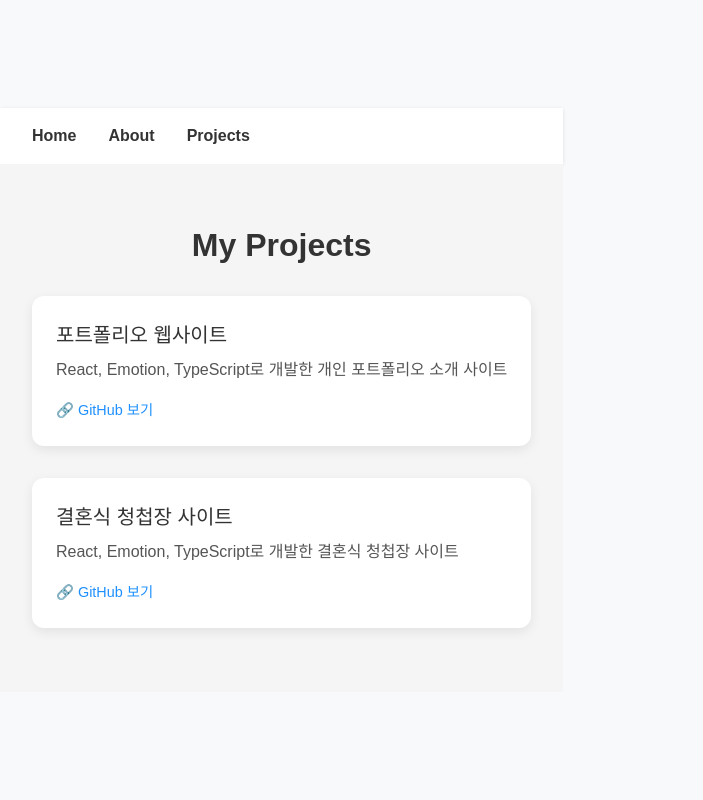
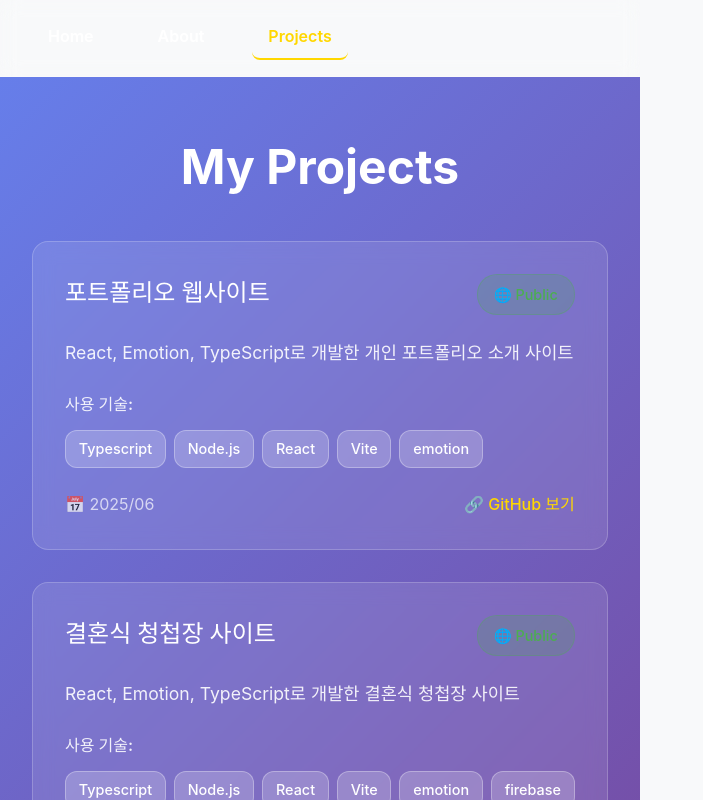
Before and after one commit to maroomir/portfolio, a React (Vite) app: page /projects in a window 1280 px wide. Shown: the top 800 px of the page, without its empty margins (0-703 px from the left). Built offline with nearby package versions, Linux system fonts and the light colour scheme.

Commit message:
fix: Update styles

```diff
--- a/src/components/Navbar.tsx
+++ b/src/components/Navbar.tsx
@@ -1,13 +1,21 @@
-import { Link } from "react-router-dom";
+import { Link, useLocation } from "react-router-dom";
 import styled from "@emotion/styled";
 
 function Navbar() {
+  const location = useLocation();
+
   return (
     <Wrapper>
-      <StyledLink to="/">Home</StyledLink>
-      <StyledLink to="/about">About</StyledLink>
-      <StyledLink to="/projects">Projects</StyledLink>
-  </Wrapper>
+      <StyledLink to="/" $isActive={location.pathname === "/"}>
+        Home
+      </StyledLink>
+      <StyledLink to="/about" $isActive={location.pathname === "/about"}>
+        About
+      </StyledLink>
+      <StyledLink to="/projects" $isActive={location.pathname === "/projects"}>
+        Projects
+      </StyledLink>
+    </Wrapper>
   );
 }
 
@@ -17,13 +25,24 @@ const Wrapper = styled.nav`
   display: flex;
   gap: 2rem;
   padding: 1rem 2rem;
-  background-color: #ffffff;
-  box-shadow: 0 1px 4px rgba(0, 0, 0, 0.1);
+  background: rgba(255, 255, 255, 0.1);
+  backdrop-filter: blur(10px);
+  border-bottom: 1px solid rgba(255, 255, 255, 0.2);
+  position: sticky;
+  top: 0;
+  z-index: 100;
 `;
 
-const StyledLink = styled(Link)`
+const StyledLink = styled(Link)<{ $isActive: boolean }>`
   font-weight: 600;
+  color: ${props => props.$isActive ? '#ffd700' : 'white'};
+  border-bottom: 2px solid ${props => props.$isActive ? '#ffd700' : 'transparent'};
+  padding: 0.5rem 1rem;
+  border-radius: 8px;
+  transition: all 0.2s ease;
+
   &:hover {
-    color: #0070f3;
+    color: #ffd700;
+    background: rgba(255, 255, 255, 0.1);
   }
 `;
--- a/src/data/data.json
+++ b/src/data/data.json
@@ -35,7 +35,7 @@
       {
         "company": "탑엔지니어링",
         "department": "기술개발팀",
-        "rules": "산업용 Vision Software 개발자",
+        "role": "산업용 Vision Software 개발자",
         "period": [
           "2013/12",
           "2017/03"
--- a/src/pages/About.tsx
+++ b/src/pages/About.tsx
@@ -4,56 +4,93 @@ import data from "@/data/data.json"
 export default function About() {
   const { about } = data
   return (
+    <Container>
+      <Content>
+        <Title>About Me</Title>
         <Section>
-      <h1>About Me</h1>
-      <Content>
-        <h2>기술 스택</h2>
+          <SectionTitle>기술 스택</SectionTitle>
           <TechList>
             {about.languages.map((lang) => (
-            <li key={lang}>💻 {lang}</li>
+              <TechItem key={lang}>💻 {lang}</TechItem>
             ))}
             {about.skills.map((skill) => (
-            <li key={skill}>🛠️ {skill}</li>
+              <TechItem key={skill}>🛠️ {skill}</TechItem>
             ))}
           </TechList>
-        <h2>기술 이력</h2>
+        </Section>
+
+        <Section>
+          <SectionTitle>기술 이력</SectionTitle>
           <ResumeList>
             {about.resume.map((item, idx) => (
               <ResumeCard key={idx}>
                 <Company>{item.company}</Company>
                 <Department>{item.department}</Department>
-              <Role>{item.rules}</Role>
+                <Role>{item.role}</Role>
                 <Period>
                   {item.period[0]} ~ {item.period[1]}
                 </Period>
               </ResumeCard>
             ))}
           </ResumeList>
+        </Section>
       </Content>
-    </Section>
+    </Container>
   );
 }
 
-const Section = styled.section`
-  padding: 4rem 2rem;
-  max-width: 900px;
-  margin: 0 auto;
+const Container = styled.div`
+  min-height: 100vh;
+  background: linear-gradient(135deg, #667eea 0%, #764ba2 100%);
+  color: white;
+  padding: 2rem;
 `;
 
 const Content = styled.div`
-  line-height: 1.8;
-  font-size: 1rem;
-  color: #444;
+  max-width: 900px;
+  margin: 0 auto;
+  padding: 2rem 0;
 `;
 
-const TechList = styled.ul`
-  list-style: none;
-  padding-left: 0;
-  line-height: 2;
+const Title = styled.h1`
+  text-align: center;
+  font-size: 3rem;
+  margin-bottom: 3rem;
+  color: white;
+  font-weight: 700;
+`;
 
-  li {
-    position: relative;
-    padding-left: 1.2rem;
+const Section = styled.div`
+  margin-bottom: 3rem;
+`;
+
+const SectionTitle = styled.h2`
+  font-size: 2rem;
+  margin-bottom: 1.5rem;
+  color: #ffd700;
+  text-align: center;
+`;
+
+const TechList = styled.div`
+  display: grid;
+  grid-template-columns: repeat(auto-fit, minmax(200px, 1fr));
+  gap: 1rem;
+  margin-bottom: 2rem;
+`;
+
+const TechItem = styled.div`
+  background: rgba(255, 255, 255, 0.1);
+  backdrop-filter: blur(10px);
+  border: 1px solid rgba(255, 255, 255, 0.2);
+  padding: 1rem;
+  border-radius: 12px;
+  text-align: center;
+  transition: all 0.3s ease;
+
+  &:hover {
+    transform: translateY(-4px);
+    background: rgba(255, 255, 255, 0.2);
+    box-shadow: 0 8px 24px rgba(0, 0, 0, 0.2);
   }
 `;
 
@@ -61,40 +98,44 @@ const ResumeList = styled.div`
   display: flex;
   flex-direction: column;
   gap: 1.5rem;
-  margin-top: 1.5rem;
 `;
 
 const ResumeCard = styled.div`
-  background: linear-gradient(90deg, #e0eafc 0%, #cfdef3 100%);
-  border-radius: 1rem;
-  box-shadow: 0 4px 16px rgba(100, 100, 200, 0.08);
-  padding: 1.5rem 2rem;
-  transition: transform 0.2s;
+  background: rgba(255, 255, 255, 0.1);
+  backdrop-filter: blur(10px);
+  border: 1px solid rgba(255, 255, 255, 0.2);
+  border-radius: 16px;
+  padding: 2rem;
+  transition: all 0.3s ease;
+
   &:hover {
-    transform: translateY(-4px) scale(1.02);
-    box-shadow: 0 8px 24px rgba(100, 100, 200, 0.15);
+    transform: translateY(-4px);
+    background: rgba(255, 255, 255, 0.15);
+    box-shadow: 0 8px 24px rgba(0, 0, 0, 0.2);
   }
 `;
 
 const Company = styled.h3`
   margin: 0;
-  font-size: 1.3rem;
-  color: #2a5298;
+  font-size: 1.5rem;
+  color: white;
+  font-weight: 600;
 `;
 
 const Department = styled.div`
   font-weight: 500;
-  color: #444;
-  margin-bottom: 0.3rem;
+  color: rgba(255, 255, 255, 0.9);
+  margin-bottom: 0.5rem;
+  font-size: 1.1rem;
 `;
 
 const Role = styled.div`
-  font-size: 1.05rem;
-  color: #555;
-  margin-bottom: 0.5rem;
+  font-size: 1.1rem;
+  color: rgba(255, 255, 255, 0.8);
+  margin-bottom: 0.8rem;
 `;
 
 const Period = styled.div`
-  font-size: 0.95rem;
-  color: #888;
+  font-size: 1rem;
+  color: rgba(255, 255, 255, 0.7);
 `;
--- a/src/pages/Home.tsx
+++ b/src/pages/Home.tsx
@@ -33,13 +33,19 @@ export default Home
 const Container = styled.div`
   display: flex;
   flex-direction: column;
-  height: 100vh;+
+  height: 100vh;
   align-items: center;
   justify-content: center;
   gap: 2rem;
+  background: linear-gradient(135deg, #667eea 0%, #764ba2 100%);
+  color: white;
+  text-align: center;
+  padding: 2rem;
 `;
 
 const TypeEffect = styled.h2`
   font-size: 1.5rem;
-  color: #0070f3;
+  color: #ffd700;
+  min-height: 2rem;
+  margin: 1rem 0;
 `;
--- a/src/pages/Projects.tsx
+++ b/src/pages/Projects.tsx
@@ -5,62 +5,167 @@ function Projects() {
   const { projects } = data;
 
   return (
-    <Section>
+    <Container>
+      <Content>
         <Title>My Projects</Title>
         <ProjectGrid>
           {projects.map((project, index) => (
             <Card key={index}>
+              <ProjectHeader>
                 <h3>{project.title}</h3>
-            <p>{project.description}</p>
-            <a href={project.release.link} target="_blank" rel="noopener noreferrer">
+                <Status $status={project.release.status}>
+                  {project.release.status === 'public' ? '🌐 Public' : '🔒 Private'}
+                </Status>
+              </ProjectHeader>
+              <Description>{project.description}</Description>
+
+              <TechStack>
+                <TechLabel>사용 기술:</TechLabel>
+                <TechTags>
+                  <TechTag>{project.ability.language}</TechTag>
+                  {project.ability.framework.map((framework, idx) => (
+                    <TechTag key={idx}>{framework}</TechTag>
+                  ))}
+                </TechTags>
+              </TechStack>
+
+              <ProjectFooter>
+                <ReleaseDate>📅 {project.release.date}</ReleaseDate>
+                <GitHubLink href={project.release.link} target="_blank" rel="noopener noreferrer">
                   🔗 GitHub 보기
-            </a>
+                </GitHubLink>
+              </ProjectFooter>
             </Card>
           ))}
         </ProjectGrid>
-    </Section>
+      </Content>
+    </Container>
   );
 }
 
 export default Projects;
 
-const Section = styled.section`
-  padding: 4rem 2rem;
-  background-color: #f5f5f5;
+const Container = styled.div`
+  min-height: 100vh;
+  background: linear-gradient(135deg, #667eea 0%, #764ba2 100%);
+  color: white;
+  padding: 2rem;
 `;
 
-const Title = styled.h2`
-  font-size: 2rem;
+const Content = styled.div`
+  max-width: 1200px;
+  margin: 0 auto;
+  padding: 2rem 0;
+`;
+
+const Title = styled.h1`
   text-align: center;
-  margin-bottom: 2rem;
+  font-size: 3rem;
+  margin-bottom: 3rem;
+  color: white;
+  font-weight: 700;
 `;
 
 const ProjectGrid = styled.div`
   display: grid;
-  grid-template-columns: repeat(auto-fit, minmax(280px, 1fr));
+  grid-template-columns: repeat(auto-fit, minmax(350px, 1fr));
   gap: 2rem;
 `;
 
 const Card = styled.div`
-  background-color: white;
-  border-radius: 12px;
-  padding: 1.5rem;
-  box-shadow: 0 4px 12px rgba(0, 0, 0, 0.08);
+  background: rgba(255, 255, 255, 0.1);
+  backdrop-filter: blur(10px);
+  border: 1px solid rgba(255, 255, 255, 0.2);
+  border-radius: 16px;
+  padding: 2rem;
+  transition: all 0.3s ease;
+
+  &:hover {
+    transform: translateY(-4px);
+    background: rgba(255, 255, 255, 0.15);
+    box-shadow: 0 8px 24px rgba(0, 0, 0, 0.2);
+  }
+`;
+
+const ProjectHeader = styled.div`
+  display: flex;
+  justify-content: space-between;
+  align-items: flex-start;
+  margin-bottom: 1.5rem;
 
   h3 {
-    margin-bottom: 0.5rem;
-    font-size: 1.25rem;
-  }
-
-  p {
-    font-size: 1rem;
-    color: #555;
-    margin-bottom: 1rem;
-  }
-
-  a {
-    font-size: 0.9rem;
-    color: #1e90ff;
-    text-decoration: none;
+    margin: 0;
+    font-size: 1.5rem;
+    color: white;
+    font-weight: 600;
   }
 `;
+
+const Status = styled.span<{ $status: string }>`
+  font-size: 0.9rem;
+  padding: 0.5rem 1rem;
+  border-radius: 20px;
+  background-color: ${props => props.$status === 'public' ? 'rgba(76, 175, 80, 0.2)' : 'rgba(255, 193, 7, 0.2)'};
+  color: ${props => props.$status === 'public' ? '#4caf50' : '#ffc107'};
+  font-weight: 500;
+  border: 1px solid ${props => props.$status === 'public' ? 'rgba(76, 175, 80, 0.3)' : 'rgba(255, 193, 7, 0.3)'};
+`;
+
+const Description = styled.p`
+  font-size: 1.1rem;
+  color: rgba(255, 255, 255, 0.9);
+  margin-bottom: 1.5rem;
+  line-height: 1.6;
+`;
+
+const TechStack = styled.div`
+  margin-bottom: 1.5rem;
+`;
+
+const TechLabel = styled.div`
+  font-size: 1rem;
+  font-weight: 600;
+  color: rgba(255, 255, 255, 0.9);
+  margin-bottom: 0.8rem;
+`;
+
+const TechTags = styled.div`
+  display: flex;
+  flex-wrap: wrap;
+  gap: 0.5rem;
+`;
+
+const TechTag = styled.span`
+  background: rgba(255, 255, 255, 0.2);
+  color: white;
+  padding: 0.4rem 0.8rem;
+  border-radius: 12px;
+  font-size: 0.9rem;
+  font-weight: 500;
+  border: 1px solid rgba(255, 255, 255, 0.3);
+`;
+
+const ProjectFooter = styled.div`
+  display: flex;
+  justify-content: space-between;
+  align-items: center;
+  margin-top: auto;
+`;
+
+const ReleaseDate = styled.span`
+  font-size: 1rem;
+  color: rgba(255, 255, 255, 0.7);
+`;
+
+const GitHubLink = styled.a`
+  font-size: 1rem;
+  color: #ffd700;
+  text-decoration: none;
+  font-weight: 500;
+  transition: all 0.2s ease;
+
+  &:hover {
+    color: white;
+    text-decoration: underline;
+  }
+`;
--- a/src/styles/globalStyles.tsx
+++ b/src/styles/globalStyles.tsx
@@ -8,15 +8,26 @@ const globalStyles = css`
   }
 
   body {
-    font-family: 'Pretendard', sans-serif;
+    font-family: 'Pretendard', -apple-system, BlinkMacSystemFont, 'Segoe UI', 'Roboto', sans-serif;
     background-color: #f8f9fa;
     color: #333;
+    line-height: 1.6;
   }
 
   a {
     text-decoration: none;
     color: inherit;
   }
+
+  h1, h2, h3, h4, h5, h6 {
+    font-weight: 600;
+  }
+
+  @media (max-width: 768px) {
+    body {
+      font-size: 14px;
+    }
+  }
 `;
 
 export const GlobalStyles = () => <Global styles={globalStyles} />
```
Also changed, not shown: src/components/Button.tsx (+17 -12 lines). Lines whose indentation alone changed are shown as unchanged.
